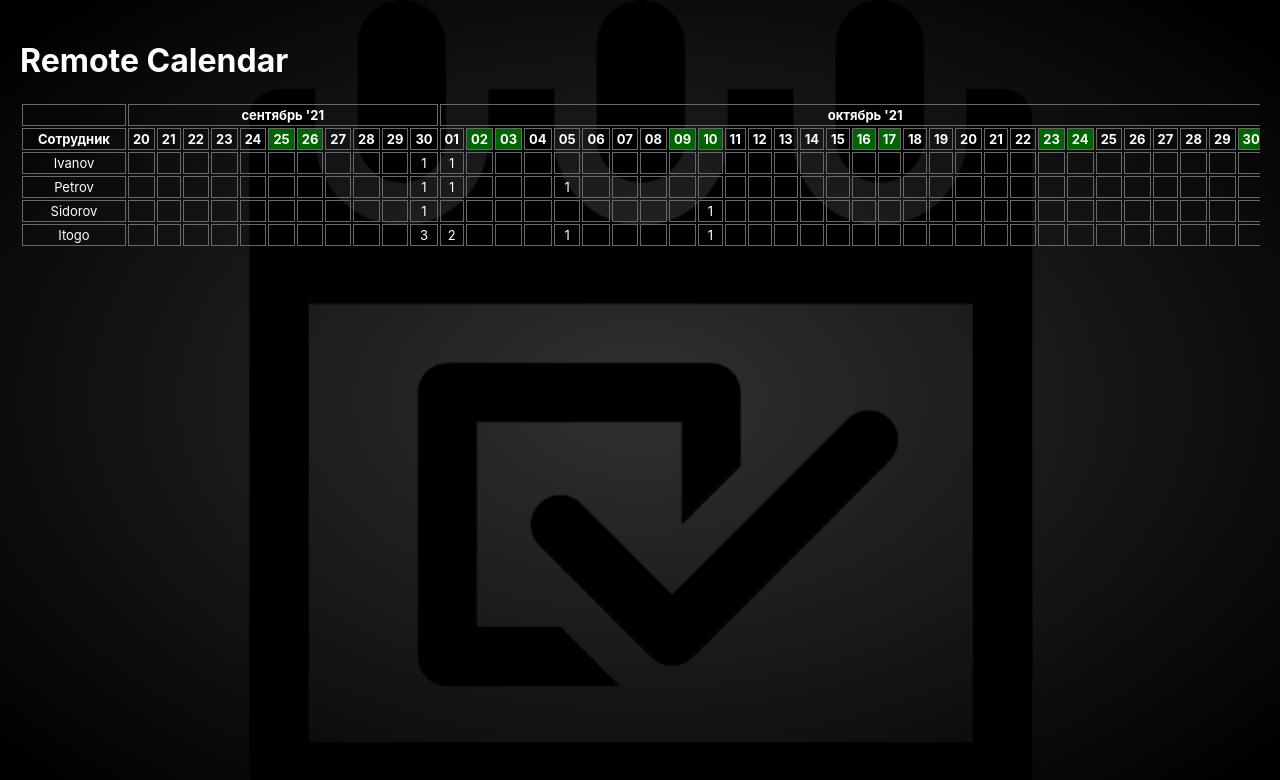
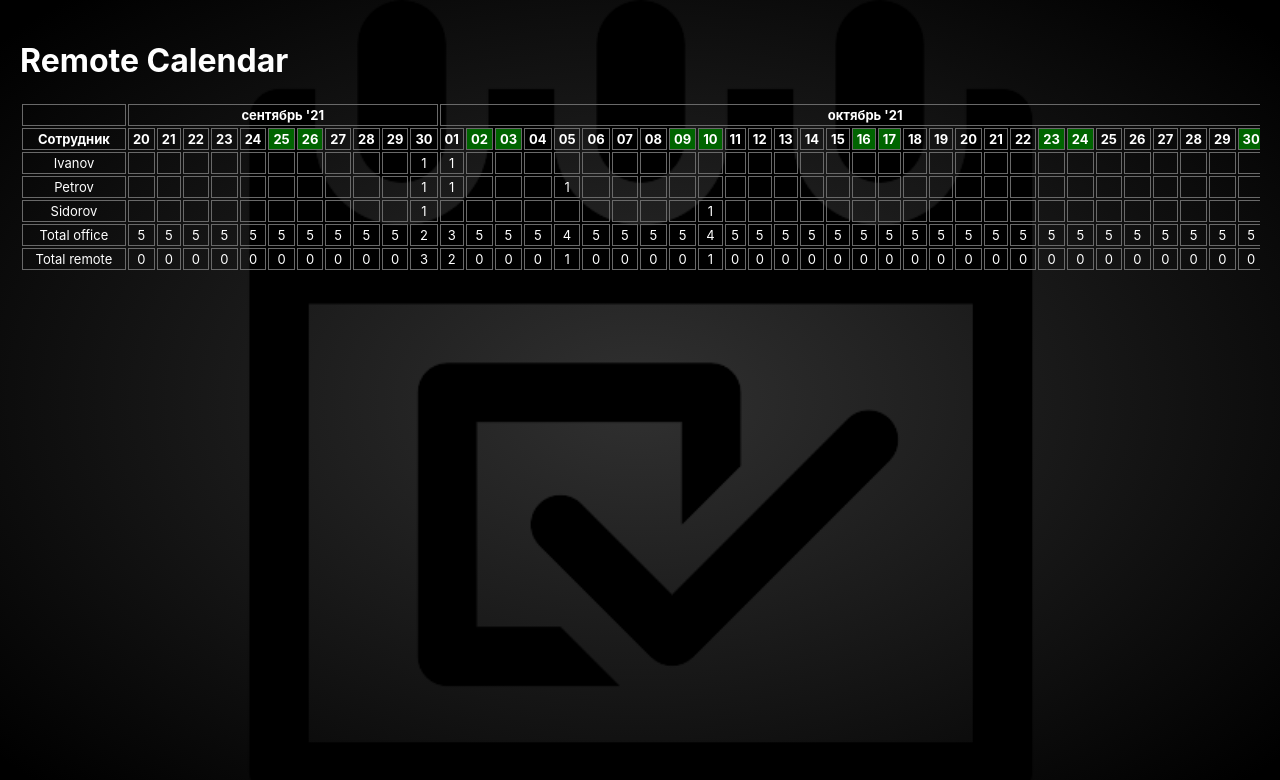
Before and after one commit to SDen4/remote_calendar, a React (Create React App) app: page / in a window 1280 px wide. Shown: the top 780 px of the page. Built offline with nearby package versions, Linux system fonts and the light colour scheme.

Commit message:
calculating office staff

```diff
--- a/src/components/Calendar/assets/columns.tsx
+++ b/src/components/Calendar/assets/columns.tsx
@@ -40,12 +40,20 @@ for (let i = 0; i < datesRange.length; i++) {
         i
       ].date.slice(3, 5)}${datesRange[i].date.slice(6, 8)}`,
       Cell: (cell: any) => {
-        if (cell.row.index + 1 === cell.rows.length) {
+        if (cell.row.index === cell.rows.length - 1) {
           const sortArr = cell.data.filter((el: any) =>
             Object.keys(el).join(' ').includes(cell.column.id),
           );
-          return <div>{sortArr.length ? sortArr.length : ''}</div>;
+          return <div>{sortArr.length}</div>;
         }
+
+        if (cell.row.index === cell.rows.length - 2) {
+          const sortArr = cell.data.filter((el: any) =>
+            Object.keys(el).join(' ').includes(cell.column.id),
+          );
+          return <div>{cell.rows.length - sortArr.length}</div>;
+        }
+
         return <div>{cell.value}</div>;
       },
     });
@@ -67,11 +75,18 @@ for (let i = 0; i < datesRange.length; i++) {
         i
       ].date.slice(3, 5)}${datesRange[i].date.slice(6, 8)}`,
       Cell: (cell: any) => {
-        if (cell.row.index + 1 === cell.rows.length) {
+        if (cell.row.index === cell.rows.length - 1) {
           const sortArr = cell.data.filter((el: any) =>
             Object.keys(el).join(' ').includes(cell.column.id),
           );
-          return <div>{sortArr.length ? sortArr.length : ''}</div>;
+          return <div>{sortArr.length}</div>;
+        }
+
+        if (cell.row.index === cell.rows.length - 2) {
+          const sortArr = cell.data.filter((el: any) =>
+            Object.keys(el).join(' ').includes(cell.column.id),
+          );
+          return <div>{cell.rows.length - sortArr.length}</div>;
         }
         return <div>{cell.value}</div>;
       },
--- a/src/components/Calendar/assets/data.ts
+++ b/src/components/Calendar/assets/data.ts
@@ -16,7 +16,10 @@ const data: any = [
     accessor_101021: 1,
   },
   {
-    name: 'Itogo',
+    name: 'Total office',
+  },
+  {
+    name: 'Total remote',
   },
 ];
 
```
